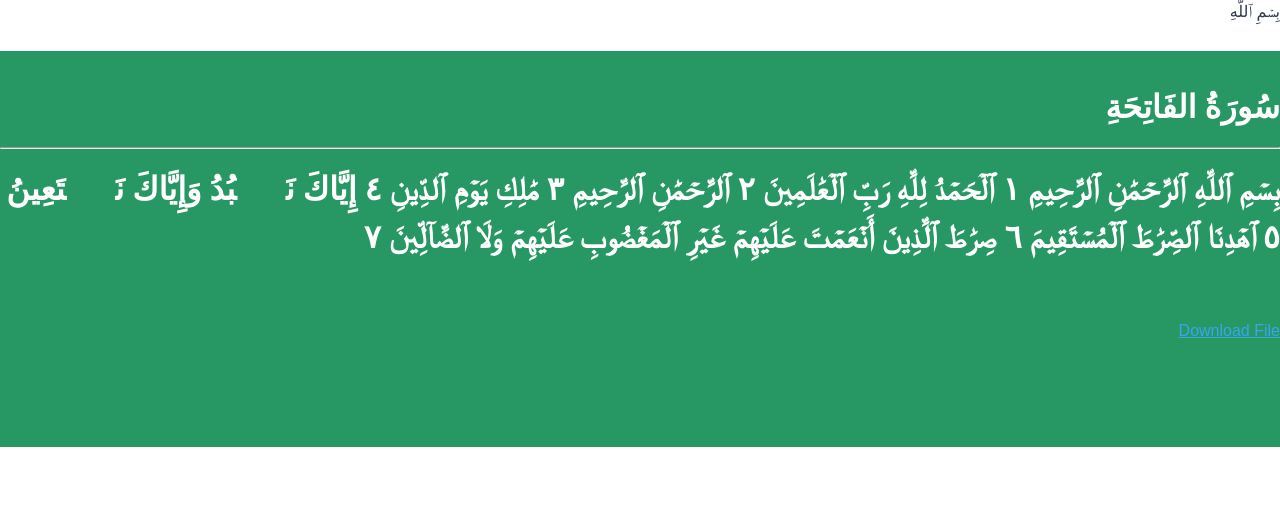
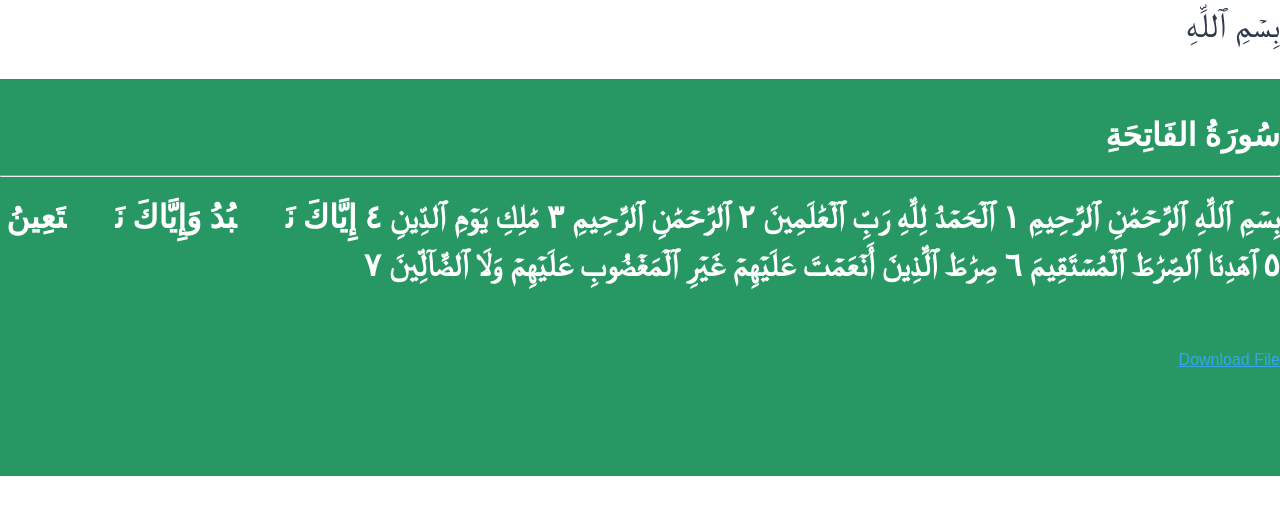
Before and after one commit to moyoumos/ym, a plain HTML site: page index.html in a window 1280 px wide. Drawn offline with Linux system fonts and the light colour scheme.

Commit message:
Update styles.css

```diff
--- a/styles.css
+++ b/styles.css
@@ -17,6 +17,10 @@
 	font-family: 'KFGQPC HAFS Uthmanic Script';
 }
 
+.mshfiB{
+	font-family: 'KFGQPC HAFS Uthmanic Script';
+	font-size: 35px;
+}
 
 /* --------- EDITOR STYLES  ---------------------------------------------------------------------------------------- */
 
```
